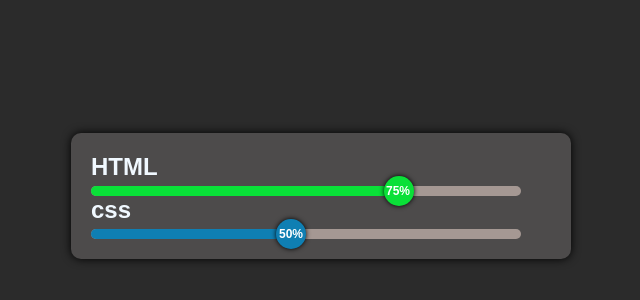
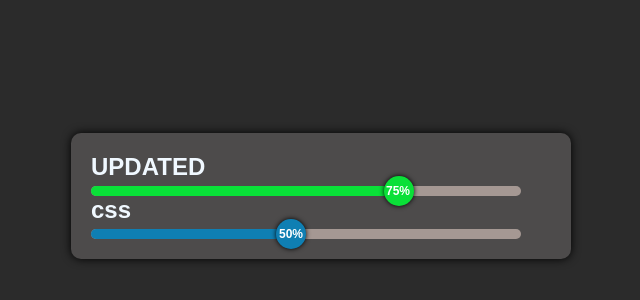
Before and after one commit to dagi69/home, a plain HTML site: page index.html in a window 1280 px wide. Shown: the part 204-504 px from the top of the page, without its empty margins (319-959 px from the left). Drawn offline with Linux system fonts and the light colour scheme.

Commit message:
Update index.html

```diff
--- a/index.html
+++ b/index.html
@@ -11,7 +11,7 @@
     <div class="container">
         <div class="box">
             <div class="html-progress">
-                <h2>HTML</h2>
+                <h2>UPDATED</h2>
                 <div class="progress-full">
                     <div class="progress"><span><h3>75%</h3></span></div>
                 </div>
```
